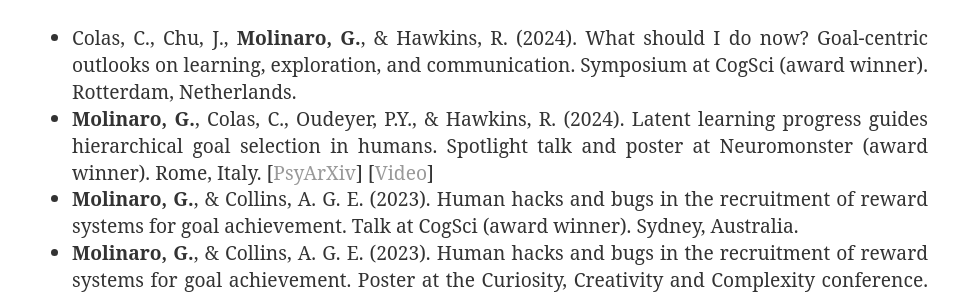
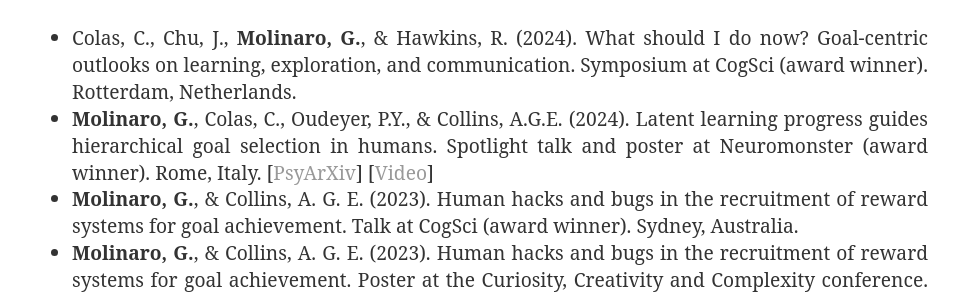
Before and after one commit to gaiamolinaro/gaiamolinaro.github.io, a Jekyll site: the page built from research/index.html, in a window 1280 px wide. Shown: the part 1181-1478 px from the top of the page, without its empty margins (160-1119 px from the left). Built offline with Jekyll 4.4.1, drawn with Linux system fonts in a browser that asks for light colours; nearby versions of some CDN libraries.

Commit message:
Update index.html

```diff
--- a/research/index.html
+++ b/research/index.html
@@ -63,7 +63,7 @@ title: Research | Gaia Molinaro
         <li class="p-li">Colas, C., Chu, J., <b>Molinaro, G.</b>, & Hawkins, R. (2024). What should I do now? Goal-centric outlooks on learning, exploration, and communication.
             Symposium at CogSci (award winner). Rotterdam, Netherlands.
             </li>
-        <li class="p-li"><b>Molinaro, G.</b>, Colas, C., Oudeyer, P.Y., & Hawkins, R. (2024). Latent learning progress guides hierarchical goal selection in humans.
+        <li class="p-li"><b>Molinaro, G.</b>, Colas, C., Oudeyer, P.Y., & Collins, A.G.E. (2024). Latent learning progress guides hierarchical goal selection in humans.
             Spotlight talk and poster at Neuromonster (award winner). Rome, Italy.
             [<a href="https://osf.io/preprints/psyarxiv/5dtx3" target="_blank">PsyArXiv</a>]
             [<a href="https://youtu.be/fkPt9a5OvTs?si=wU_G8B0UxiAcKwUS" target="_blank">Video</a>]
```
